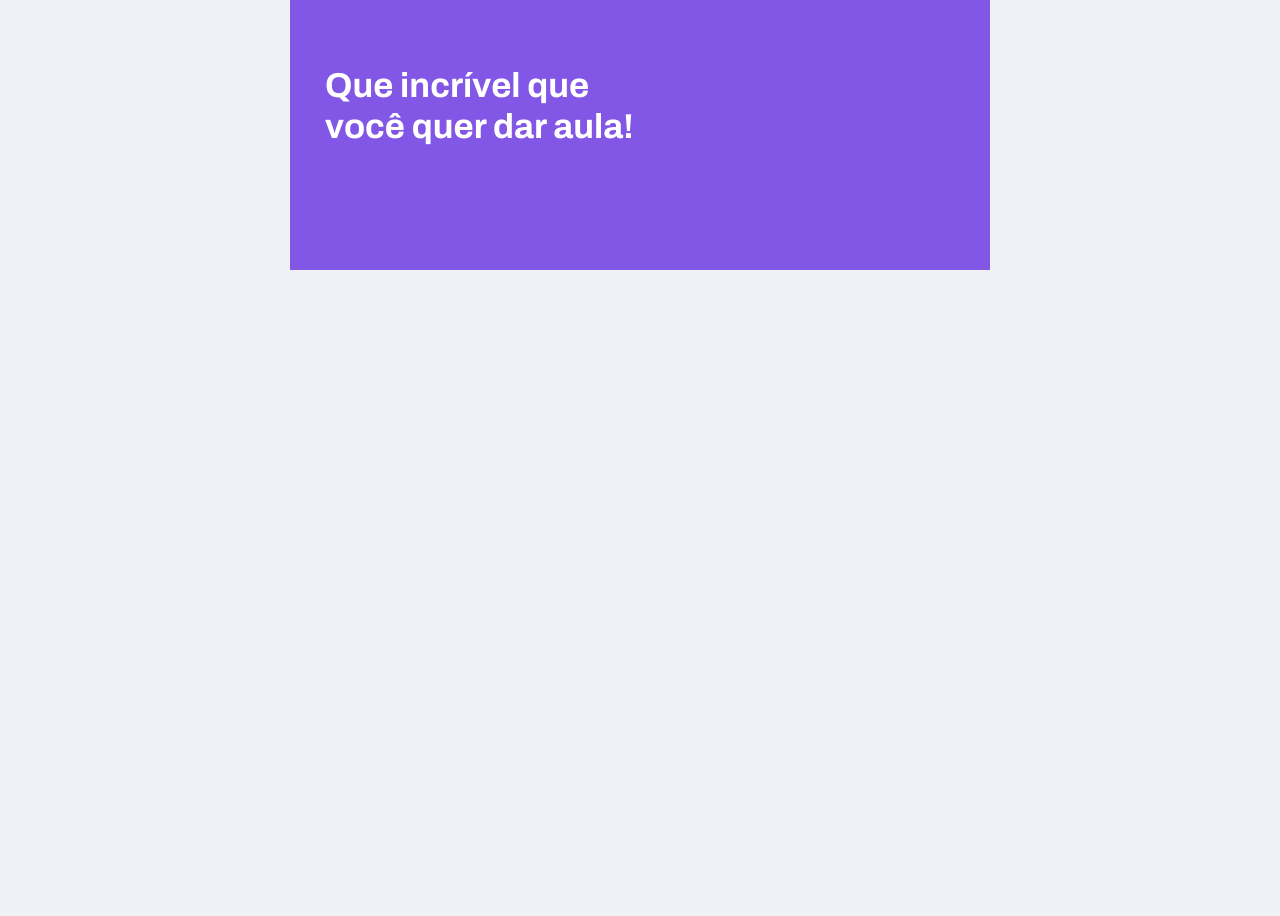
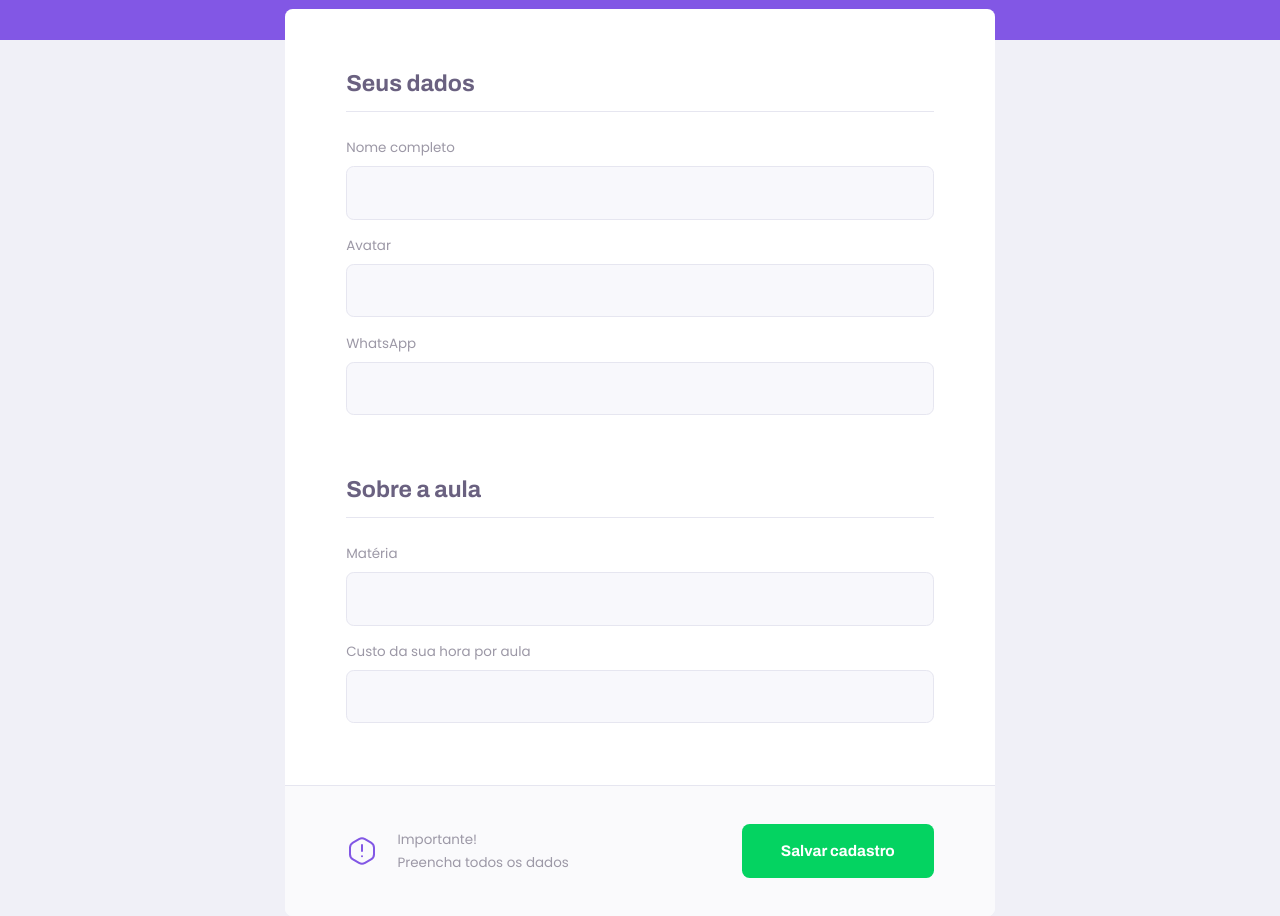
Before and after one commit to regesguitar/proffy, a React (Create React App) app: page /give-classes in a window 1280 px wide. Shown: the part 300-1216 px from the top of the page. Before the commit the page ends 800 px from the top, so only its background shows below. Built offline with nearby package versions, Linux system fonts and the light colour scheme.

Commit message:
adding_new_component_ TeacherForm_CssOK

```diff
--- /dev/null
+++ b/src/components/Input/index.tsx
@@ -0,0 +1,21 @@
+import React, { InputHTMLAttributes } from "react"
+
+import './styles.css'
+
+
+interface InputProps extends InputHTMLAttributes<HTMLInputElement> {
+    name: string;
+    label: string;
+}
+
+const Input: React.FC<InputProps> = ({ label, name, ...rest }) => {
+    return (
+        <div className="input-block">
+            <label htmlFor={name}>{label}</label>
+            <input type="text" id={name} {...rest} />
+        </div>
+
+    )
+}
+
+export default Input;
--- /dev/null
+++ b/src/components/Input/styles.css
@@ -0,0 +1,33 @@
+.input-block {
+    position: relative;
+}
+
+.input-block + .input-block {
+    margin-top: 1.4rem;
+}
+.input-block label {
+    font-size: 1.4rem;
+}
+
+.input-block input {
+    width: 100%;
+    height: 5.6rem;
+    margin-top: 0.8rem;
+    border-radius: 0.8rem;
+    background: var(--color-input-background);
+    border: 1px solid var(--color-line-in-white);
+    outline: 0;
+    padding: 0 1.6rem;
+    font: 1.6rem Archivo;
+}
+
+.input-block:focus-within::after{
+    width: calc(100% - 3.2rem);
+    height: 2px;
+    content: '';
+    background: var(--color-primary-light);
+    position: absolute;
+    left: 1.6rem;
+    right: 1.6rem;
+    bottom: 0;
+}
--- a/src/components/PageHeader/index.tsx
+++ b/src/components/PageHeader/index.tsx
@@ -8,9 +8,10 @@
 
 interface PageHeaderProps {
     title: string;
+    description?: string
 }
 
-const PageHeader: React.FC<PageHeaderProps> =(props) => {
+const PageHeader: React.FC<PageHeaderProps> = (props) => {
     return (
         <header className="page-header">
             <div className="top-bar-container">
@@ -22,6 +23,8 @@
 
             <div className="header-content">
                 <strong> {props.title} </strong>
+                {props.description && <p>{props.description}</p>}
+
                 {props.children}
             </div>
         </header>
--- a/src/components/PageHeader/styles.css
+++ b/src/components/PageHeader/styles.css
@@ -40,6 +40,13 @@
     line-height: 4.2rem;
     color: var(--color-title-in-primary);
 }
+.page-header .header-content p {
+    max-width: 30rem;
+    font-size: 1.6rem;
+    line-height: 2.6rem;
+    color: var(--color-text-in-primary);
+    margin-top: 2.4rem;
+}
 
 @media (min-width: 700px)  {
     .page-header {
--- a/src/pages/TeacherForm/index.tsx
+++ b/src/pages/TeacherForm/index.tsx
@@ -1,11 +1,46 @@
 import React from 'react';
 import PageHeader from '../../components/PageHeader';
+import Input from '../../components/Input'
+import warningIcon from '../../assets/images/icons/warning.svg'
+import './styles.css'
 
 function TeacherForm() {
     return (
         <div id="page-teacher-form" className="container">
-        <PageHeader title="Que incrível que você quer dar aula!" />
-    </div>
+            <PageHeader
+                title="Que incrível que você quer dar aula!"
+                description="O primeiro passo é preencher esse formulário de inscrição"
+            />
+
+            <main>
+                <fieldset>
+                    <legend>Seus dados</legend>
+
+                    <Input name="name" label="Nome completo" />
+                    <Input name="avatar" label="Avatar" />
+                    <Input name="whatsapp" label="WhatsApp" />
+
+                </fieldset>
+
+                <fieldset>
+                    <legend>Sobre a aula</legend>
+
+                    <Input name="subject" label="Matéria" />
+                    <Input name="cost" label="Custo da sua hora por aula" />
+                </fieldset>
+
+                <footer>
+                    <p>
+                        <img src={warningIcon} alt="Aviso Importante" />
+                        Importante! <br />
+                        Preencha todos  os dados
+                    </p>
+                    <button type="button">
+                        Salvar cadastro
+                    </button>
+                </footer>
+            </main>
+        </div>
     )
 }
 
--- /dev/null
+++ b/src/pages/TeacherForm/styles.css
@@ -0,0 +1,118 @@
+#page-teacher-form{
+    width: 100vw;
+    height: 100vh;
+}
+
+#page-teacher-form .page-header .header-content {
+    margin-bottom: 6.4rem;
+}
+
+#page-teacher-form main {
+    background:  var(--color-box-base);
+    width: 100%;
+    max-width: 74rem;
+    border-radius: 0.8rem;
+    margin: -3.2rem auto 3.2rem;
+    padding-top: 6.4rem;
+    overflow: hidden;
+
+}
+#page-teacher-form main fieldset{
+    border: 0;
+    padding: 0 2.4rem;
+
+}
+
+#page-teacher-form main fieldset + fieldset {
+margin-top: 6.4rem;
+}
+
+#page-teacher-form main fieldset legend {
+
+    font: 700 2.4rem Archivo;
+    color: var(--color-text-tittle);
+    margin-bottom: 2.4rem;
+    display: flex;
+    align-items: center;
+    justify-content: space-between;
+    width: 100%;
+    padding-bottom: 1.6rem;
+    border-bottom: 1px solid var(--color-line-in-white);
+}
+
+#page-teacher-form main label {
+    color: var(--color-text-complement);
+
+}
+
+#page-teacher-form main footer{
+    padding: 4rem 2.4rem;
+    background: var(--color-box-footer);
+    border-top: 1px solid var(--color-line-in-white);
+    margin-top: 6.4rem;
+
+}
+#page-teacher-form main footer p{
+    display: flex;
+    align-items: center;
+    justify-content: center;
+    font-size: 1.4rem;
+    line-height: 2.4rem;
+    color: var(--color-text-complement);
+}
+
+#page-teacher-form main footer p img {
+    margin-right: 2rem
+}
+
+#page-teacher-form main footer button {
+    width: 100%;
+    height: 5.6rem;
+    background: var(--color-secundary);
+    color: var(--color-button-text);
+    border: 0;
+    border-radius: 0.8rem;
+    cursor: pointer;
+    font: 700 1.6rem Archivo;
+    display: flex;
+    align-items: center;
+    justify-content: center;
+    text-decoration: none;
+    transition: background-color 0.2s;
+    margin-top: 3.2rem;
+}
+
+
+#page-teacher-form main footer button:hover {
+    background: var(--color-secundary-dark);
+}
+
+
+@media (min-width: 700px) {
+    #page-teacher-form {
+        max-width: 100vw;
+    }
+
+    #page-teacher-form .page-header .hedar-content {
+        margin-bottom: 0;
+    }
+
+    #page-teacher-form main fieldset {
+        padding: 0 6.4rem;
+    }
+
+    #page-teacher-form main footer {
+        padding: 4.0rem 6.4rem;
+        display: flex;
+        align-items: center;
+        justify-content: space-between;
+    }
+
+    #page-teacher-form main footer p {
+        justify-content: space-between;
+    }
+    #page-teacher-form main footer button{
+        width: 20rem;
+        margin-top: 0;
+    }
+}
--- a/src/pages/TeacherList/index.tsx
+++ b/src/pages/TeacherList/index.tsx
@@ -3,6 +3,8 @@
 import PageHeader from '../../components/PageHeader';
 
 import TeacherItem from '../../components/TeachersItem';
+
+import Input from '../../components/Input'
 
 import './styles.css'
 
@@ -12,24 +14,14 @@
             <PageHeader title="Estes são os proffys disponíveis.">
 
                 <form id="search-teachers">
-                    <div className="input-block">
-                        <label htmlFor="subject">Matéria</label>
-                        <input type="text" id="subject" />
-                    </div>
+                    <Input name="subject" label="Máteria" />
+                    <Input name="week_day" label="Dia da Semana" />
+                    <Input type="time" name="time" label="Hora" />
 
-                    <div className="input-block">
-                        <label htmlFor="subject">Dia da Semana</label>
-                        <input type="text" id="week_day" />
-                    </div>
-
-                    <div className="input-block">
-                        <label htmlFor="subject">Hora</label>
-                        <input type="text" id="time" />
-                    </div>
                 </form>
             </PageHeader>
             <main>
-            <TeacherItem />
+                <TeacherItem />
             </main>
         </div>
     )
--- a/src/pages/TeacherList/styles.css
+++ b/src/pages/TeacherList/styles.css
@@ -14,39 +14,7 @@
     color: var(--color-text-in-primary)
 }
 
-#search-teachers .input-block {
-    position: relative;
-}
 
-#search-teachers .input-block + .input-block {
-    margin-top: 1.4rem;
-}
-#search-teachers .input-block label {
-    font-size: 1.4rem;
-}
-
-#search-teachers .input-block input {
-    width: 100%;
-    height: 5.6rem;
-    margin-top: 0.8rem;
-    border-radius: 0.8rem;
-    background: var(--color-input-background);
-    border: 1px solid var(--color-line-in-white);
-    outline: 0;
-    padding: 0 1.6rem;
-    font: 1.6rem Archivo;
-}
-
-#search-teachers .input-block:focus-within::after{
-    width: calc(100% - 3.2rem);
-    height: 2px;
-    content: '';
-    background: var(--color-primary-light);
-    position: absolute;
-    left: 1.6rem;
-    right: 1.6rem;
-    bottom: 0;
-}
 
 @media (min-width: 700px) {
     #page-teacher-list {
```
